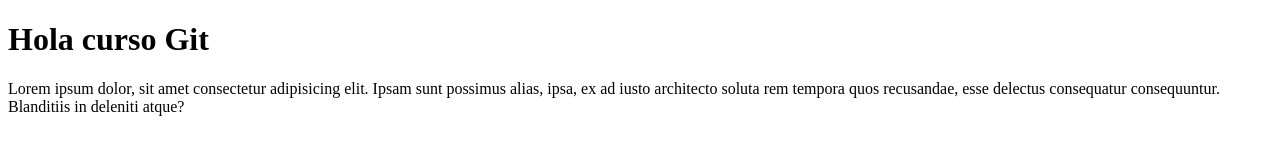
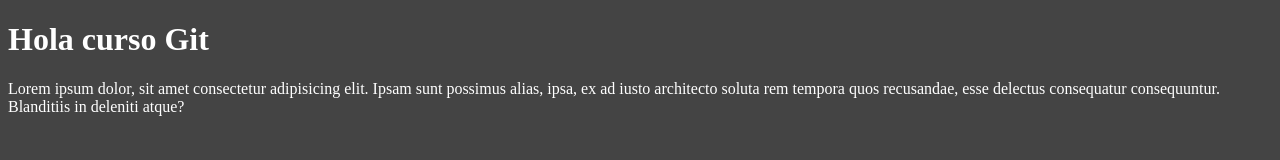
Before and after one commit to victor039/CursoGit, a plain HTML site: page index.html in a window 1280 px wide. Drawn offline with Linux system fonts and the light colour scheme.

Commit message:
color de fondo y texto

```diff
--- /dev/null
+++ b/css/style.css
@@ -0,0 +1,4 @@
+body{
+    background-color:#444;
+    color:#fff;
+}
--- a/index.html
+++ b/index.html
@@ -5,6 +5,7 @@
     <meta http-equiv="X-UA-Compatible" content="IE=edge">
     <meta name="viewport" content="width=device-width, initial-scale=1.0">
     <title>Empresa A</title>
+    <link rel="stylesheet" type="text/css" href="/css/style.css">
 </head>
 <body>
 
```
Also changed, not shown: javascript/javascript.js (added).
